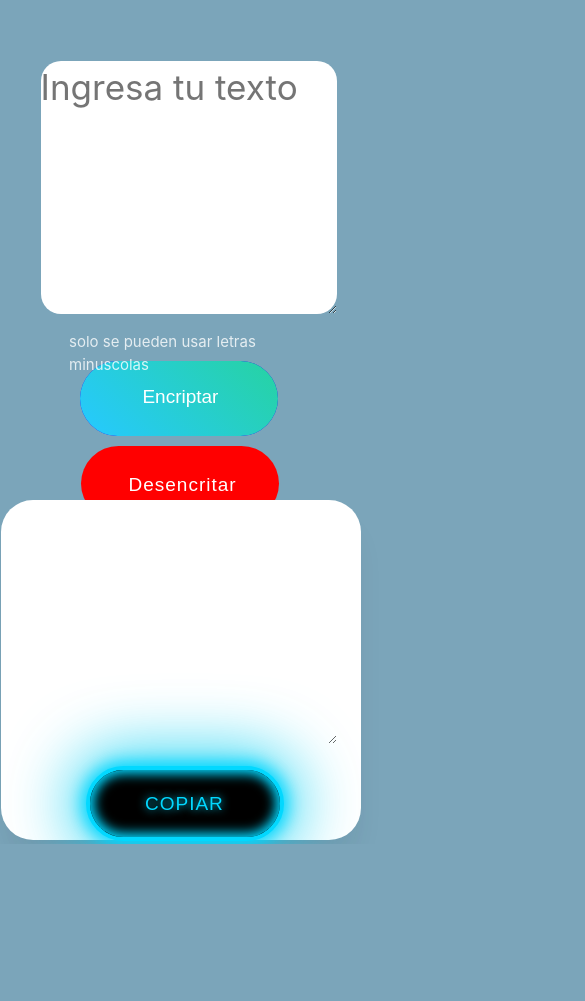
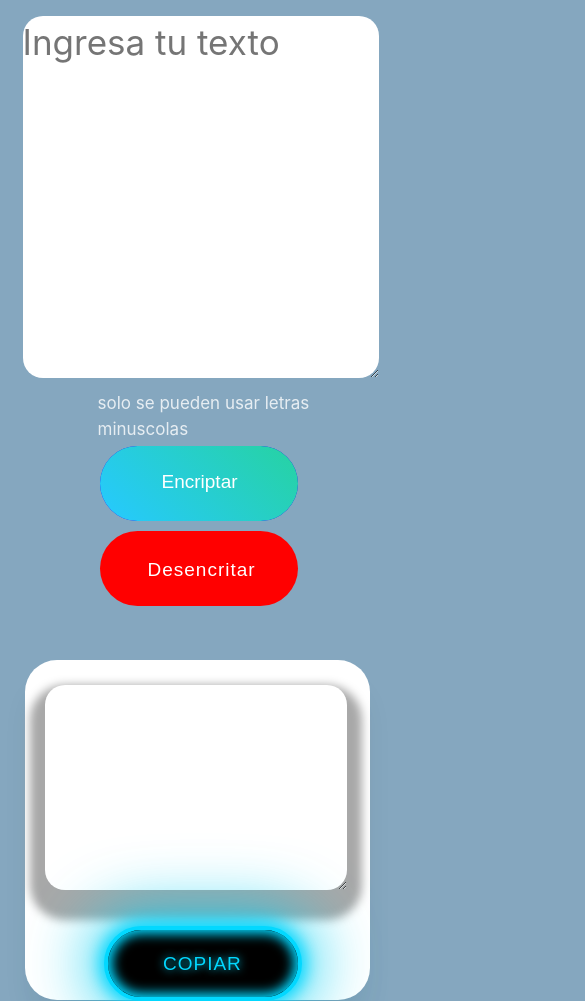
Before and after one commit to DarkYisus/Text-Encriptor, a plain HTML site: page index.html in a window 390 px wide. Shown: the top 1001 px of the page, 585 px wide, since content can reach past the window. Before the commit the page ends 844 px from the top, so only its background shows below. Drawn offline with Linux system fonts and the light colour scheme.

Commit message:
Se actualizo el responsivo

```diff
--- a/style.css
+++ b/style.css
@@ -5,7 +5,7 @@
 }
 
 body{
-    background-color: #7BA5BA;
+    background-color: #85A7BF;
 }
 
 .conteiner{
@@ -222,67 +222,58 @@ body{
 
 /*ADAPTACION DE DISPOSITIVOS*/
 
-@media screen and (max-width: 1400px){
-  .texto{
-    width: 570px;
-    height: 242px;
-  }
 
-  .texto-input{
-    width: 466px;
-    height: 247px;
-  }
 
-  .text-encrip{
-    left: 880px;
-  }
-}
+@media screen and (max-width: 400px) {
 
-@media screen and (max-width: 800px) {
     .texto-input{
-        width: 296px;
-        height: 253px;
+        width: 356px;
+        height: 362px;
         position: absolute;
-        top: -150px;
-        left: -10%;
+        top: -195px;
+        left: -75px;
     }
 
     .instrucciones{
-        top: 120px;
+        top: 180px;
         left: -5%;
+        font-size: 17px;
     }
 
    .encrip{
     width: 700px;
     height: 700px;
-    top: 150px;
+
+    top: 235px;
+    left: 2px;
    }
 
    .decrypt{
     position: absolute;
     width: 1000px;
     height: 700px;
-    left: -17px;
-    top: 235px;
+    left: 2px;
+    top: 320px;
    }
 
    .text-encrip{
     position: absolute;
-    width: 360px;
+    width: 345px;
     height: 340px;
-    left: 1px;
-    top: 500px;
+    left: 25px;
+    top: 660px;
    }
 
    .text{
-    width: 316px;
-    height: 219px;
+    width: 302px;
+    height: 205px;
     top: 25px;
     border-radius: 20px;
+    box-shadow: 0px 15px 10px 15px #a8a8a8;
    }
 
    .copy{
-    left: 85px;
+    left: 79px;
     top: 266px;
    }
 
```
